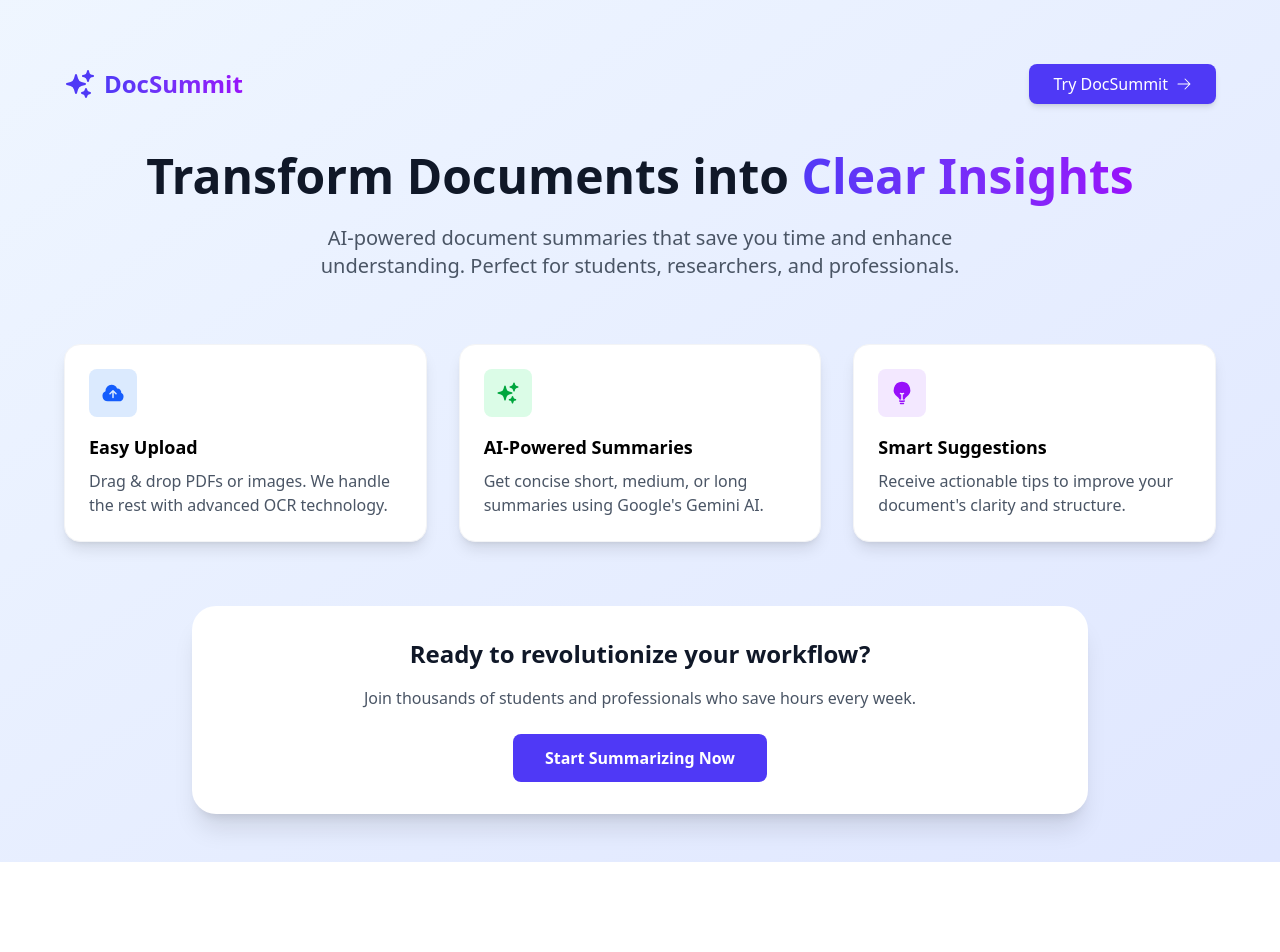
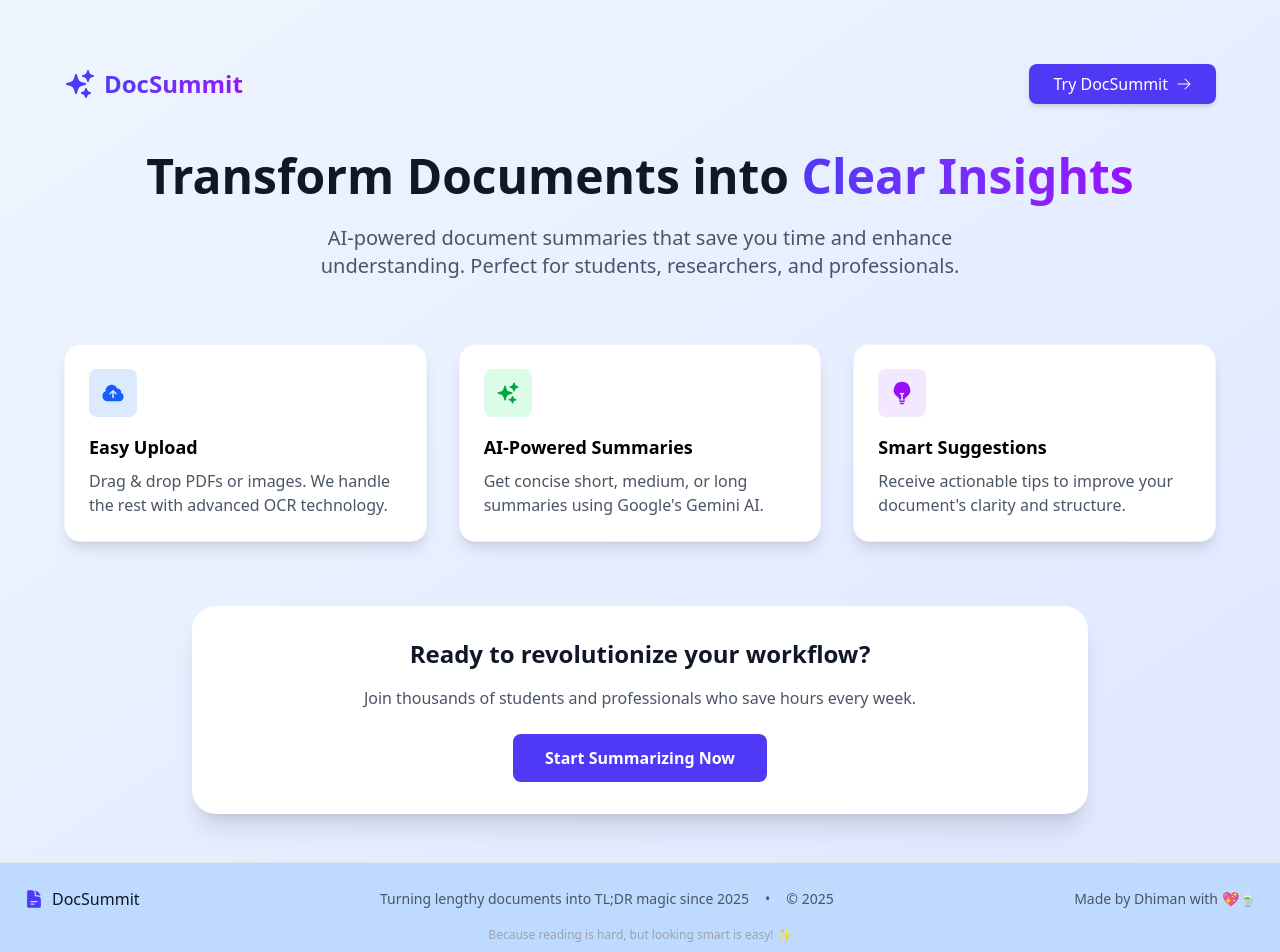
Before and after one commit to DhimanMajumdar/DocSummit--An-AI-SaaS-document-summarizer, a React (Vite) app: page / in a window 1280 px wide. Shown: the top 952 px of the page. Before the commit the page ends 862 px from the top, so only its background shows below. Built offline with nearby package versions, Linux system fonts and the light colour scheme; no server answers.

Commit message:
added footer

```diff
--- a/src/App.jsx
+++ b/src/App.jsx
@@ -1,17 +1,22 @@
 import { useState } from "react";
 import LandingPage from "./pages/LandingPage";
+
+import Footer from "./components/Footer";
 import Dashboard from "./pages/dashboard";
 
 export default function App() {
   const [mode, setMode] = useState("landing");
 
   return (
-    <div className="min-h-screen bg-gradient-to-br from-blue-50 to-indigo-100">
-      {mode === "landing" ? (
-        <LandingPage onStart={() => setMode("dashboard")} />
-      ) : (
-        <Dashboard onBack={() => setMode("landing")} />
-      )}
+    <div className="min-h-screen flex flex-col bg-gradient-to-br from-blue-50 to-indigo-100">
+      <div className="flex-1">
+        {mode === "landing" ? (
+          <LandingPage onStart={() => setMode("dashboard")} />
+        ) : (
+          <Dashboard onBack={() => setMode("landing")} />
+        )}
+      </div>
+      <Footer /> {/* Footer sab pages ke neeche ayega */}
     </div>
   );
 }
--- /dev/null
+++ b/src/components/Footer.jsx
@@ -0,0 +1,40 @@
+import { DocumentTextIcon } from "@heroicons/react/24/solid";
+
+// In Footer.jsx - alternative version
+export default function Footer() {
+  const currentYear = new Date().getFullYear();
+  return (
+    <footer className="bg-blue-200 border-t border-gray-200 mt-auto py-6">
+      <div className="max-w-7xl mx-auto px-6">
+        <div className="flex flex-col sm:flex-row justify-between items-center">
+          <div className="flex items-center gap-2 mb-4 sm:mb-0">
+            <DocumentTextIcon className="w-5 h-5 text-indigo-600" />
+            <span className="font-medium text-gray-900">DocSummit</span>
+          </div>
+
+          <div className="flex items-center gap-4 text-sm text-gray-600 text-center">
+            <span>
+              Turning lengthy documents into TL;DR magic since {currentYear}
+            </span>
+            <span className="hidden sm:inline">•</span>
+            <span>© {currentYear}</span>
+          </div>
+
+          <div className="flex flex-col sm:flex-row items-center gap-4 mt-4 sm:mt-0 text-sm text-gray-600">
+            <div className="flex items-center gap-1">
+              <span>Made by Dhiman with</span>
+              <span className="text-red-500">💖🍵</span>
+            </div>
+          </div>
+        </div>
+
+        {/* Optional: Add a fun tagline */}
+        <div className="mt-4 text-center">
+          <p className="text-xs text-gray-400">
+            Because reading is hard, but looking smart is easy! ✨
+          </p>
+        </div>
+      </div>
+    </footer>
+  );
+}
```
